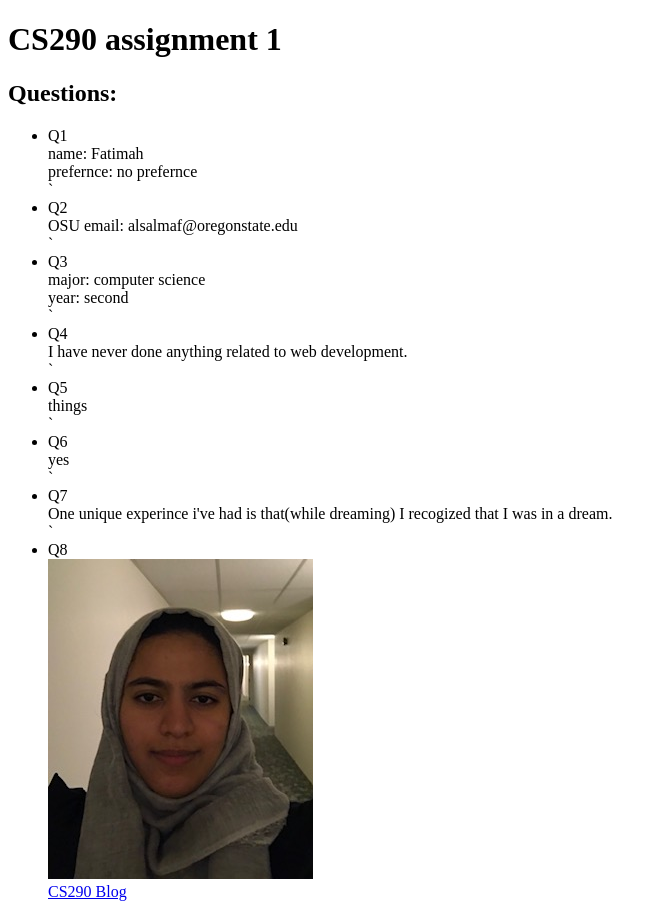
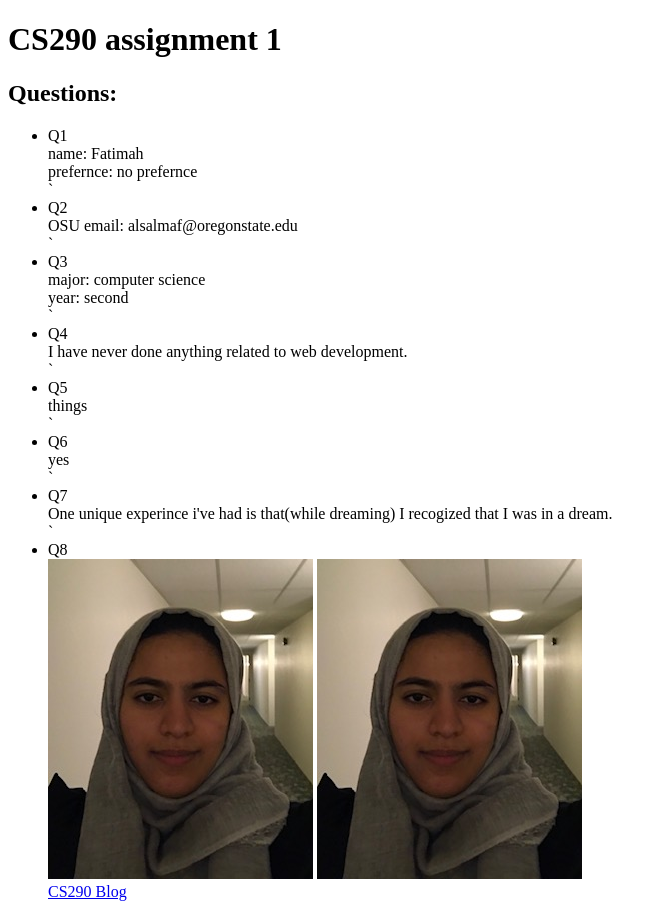
Before and after one commit to alsalmaf/alsalmaf.github.io, a plain HTML site: page index.html in a window 1280 px wide. Shown: the whole page, without its empty margins (0-662 px from the left). Drawn offline with Linux system fonts and the light colour scheme.

Commit message:
Update index.html

```diff
--- a/index.html
+++ b/index.html
@@ -38,6 +38,7 @@
         <br> `
         <li>Q8</li>
         <img src="photo.jpg" alt="photo" style="height: 50%">
+        <img src="alsalmaf.github.io/photo.jpg" alt="photo" style="height: 50%">
         <br> <a href="blog.html">CS290 Blog
         </a>
     </ul>
```
